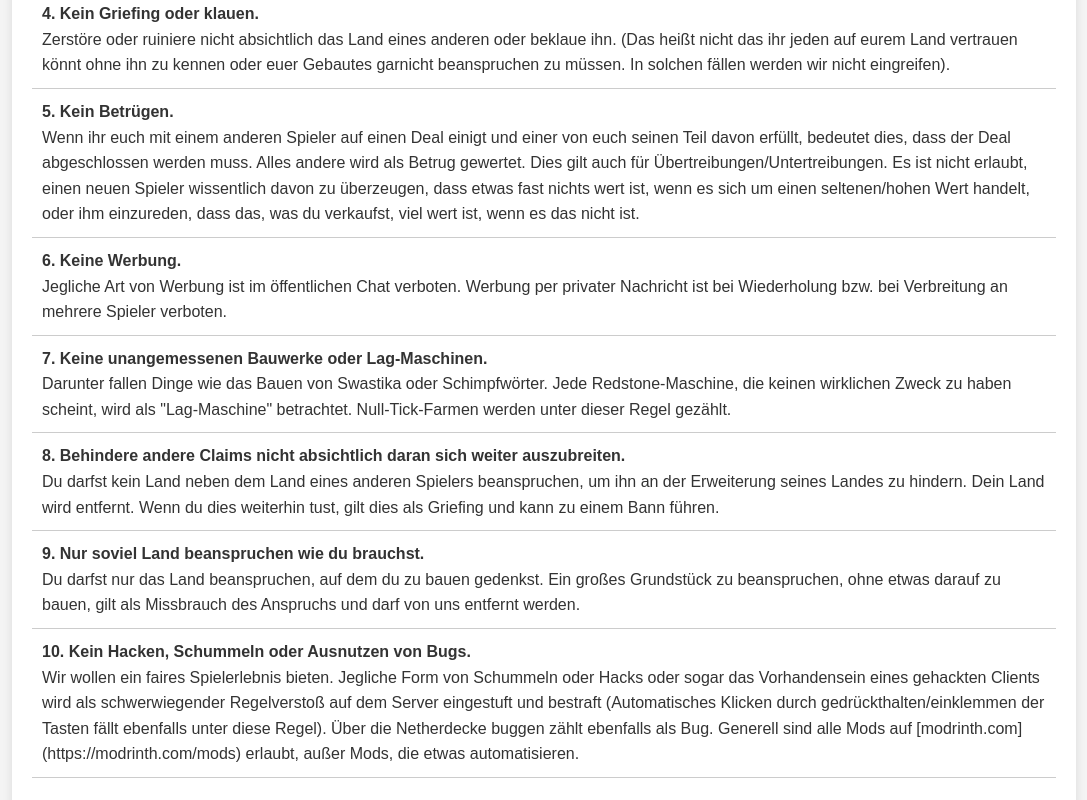
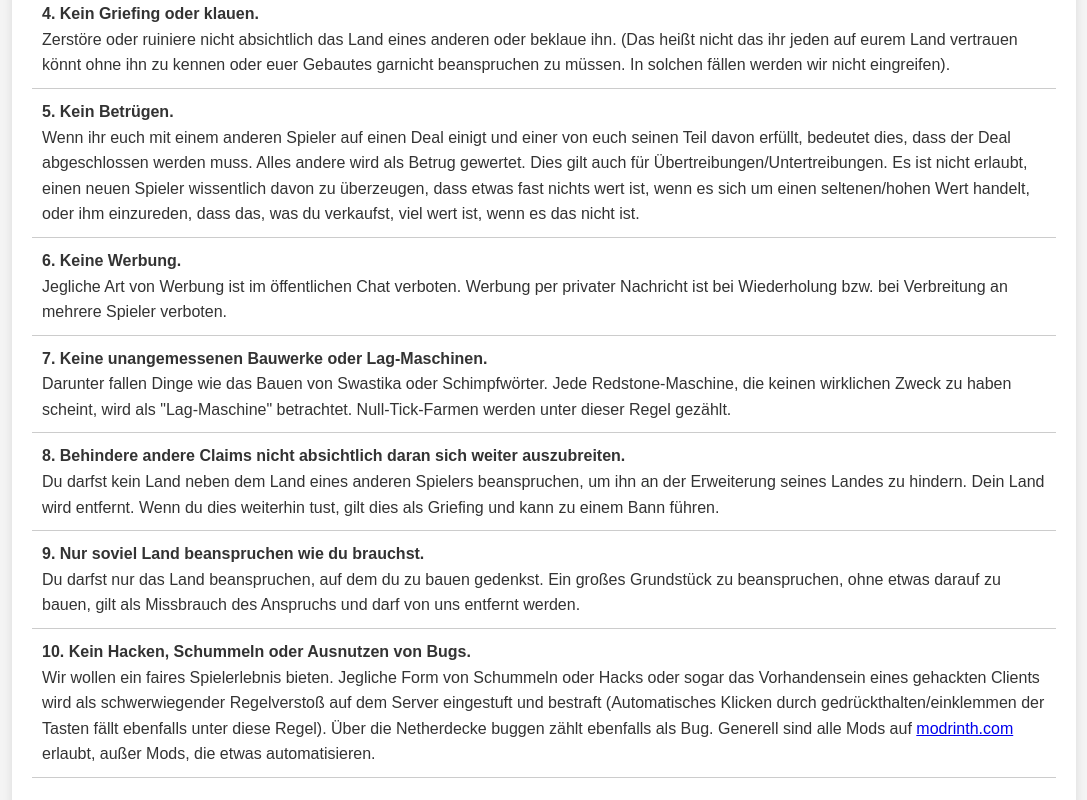
Before and after one commit to Tizooo/tizooo.github.io, a plain HTML site: page index.html in a window 1280 px wide. Shown: the part 678-1478 px from the top of the page, without its empty margins (96-1183 px from the left). Drawn offline with Linux system fonts and the light colour scheme.

Commit message:
Update index.html

```diff
--- a/index.html
+++ b/index.html
@@ -81,7 +81,7 @@
             </li>
             <li>
                 <strong>10. Kein Hacken, Schummeln oder Ausnutzen von Bugs.</strong><br>
-                Wir wollen ein faires Spielerlebnis bieten. Jegliche Form von Schummeln oder Hacks oder sogar das Vorhandensein eines gehackten Clients wird als schwerwiegender Regelverstoß auf dem Server eingestuft und bestraft (Automatisches Klicken durch gedrückthalten/einklemmen der Tasten fällt ebenfalls unter diese Regel). Über die Netherdecke buggen zählt ebenfalls als Bug. Generell sind alle Mods auf [modrinth.com](https://modrinth.com/mods) erlaubt, außer Mods, die etwas automatisieren.
+                Wir wollen ein faires Spielerlebnis bieten. Jegliche Form von Schummeln oder Hacks oder sogar das Vorhandensein eines gehackten Clients wird als schwerwiegender Regelverstoß auf dem Server eingestuft und bestraft (Automatisches Klicken durch gedrückthalten/einklemmen der Tasten fällt ebenfalls unter diese Regel). Über die Netherdecke buggen zählt ebenfalls als Bug. Generell sind alle Mods auf <a href="https://modrinth.com/mods">modrinth.com</a> erlaubt, außer Mods, die etwas automatisieren.
             </li>
         </ul>
     </div>
```
